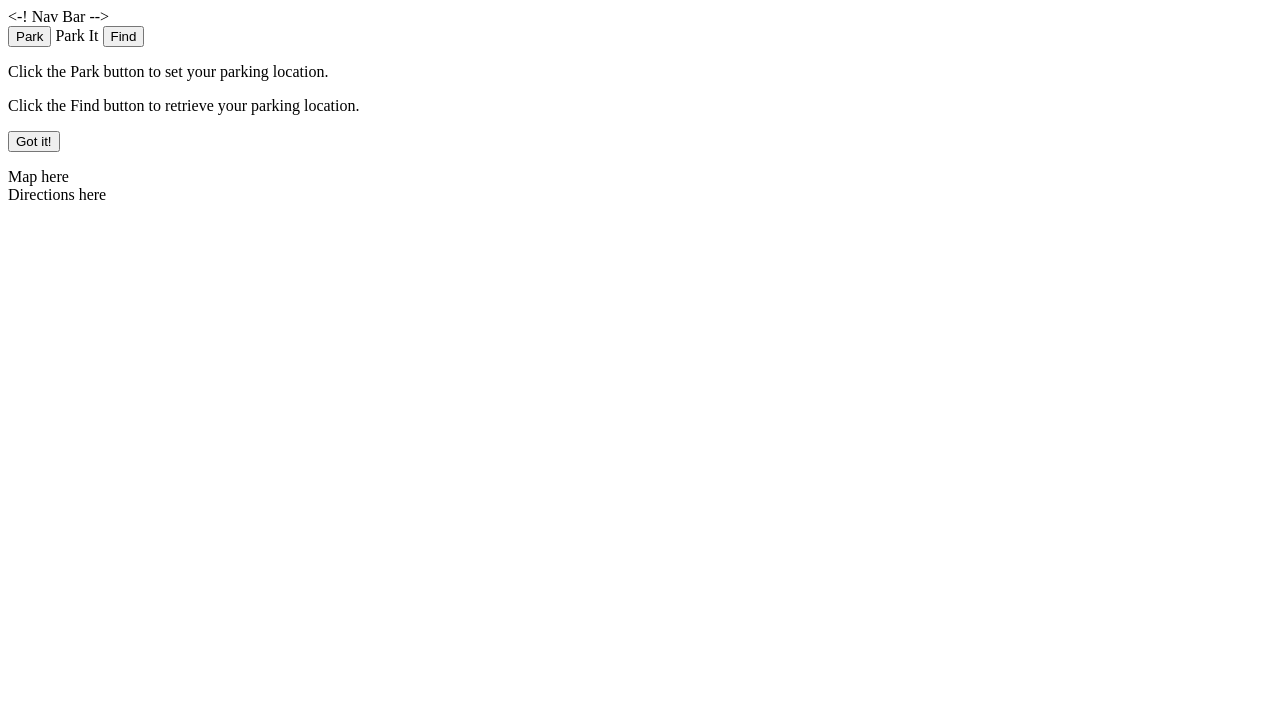
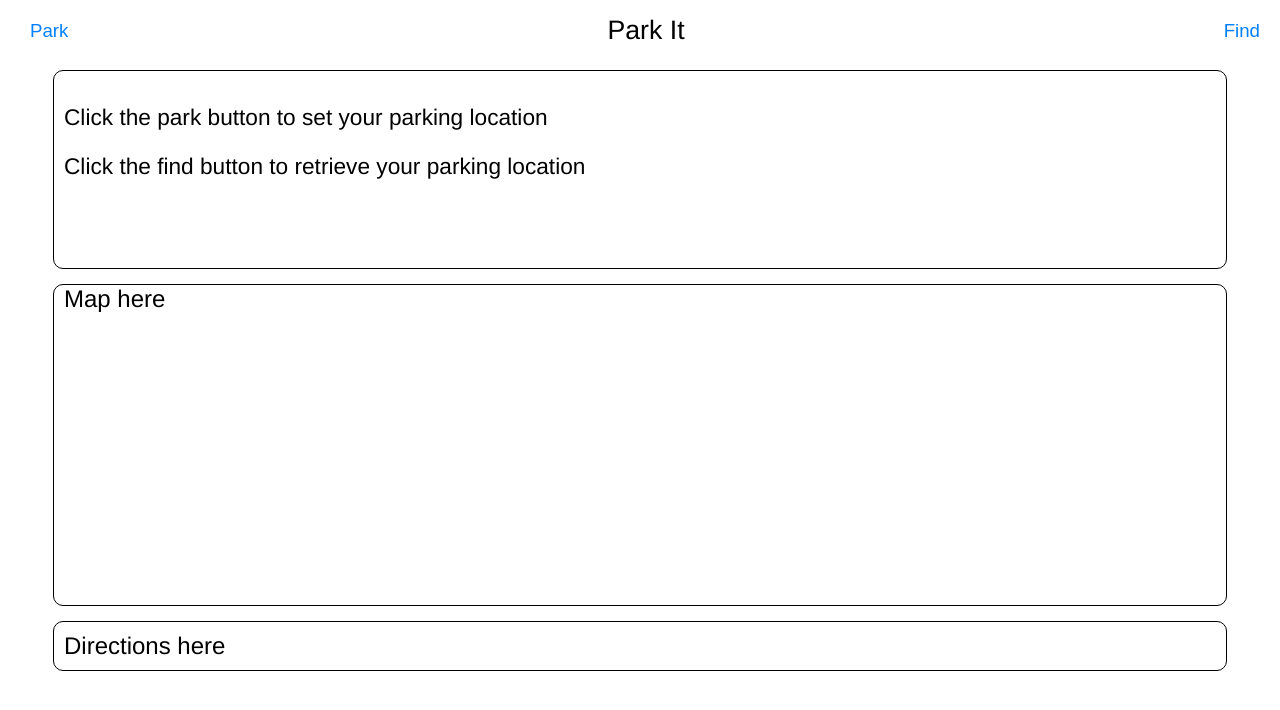
Before and after one commit to PavelRadchuk/park-it, a plain HTML site: page index.html in a window 1280 px wide. Drawn offline with Linux system fonts and the light colour scheme.

Commit message:
finished the ios and android styles

```diff
--- a/index.html
+++ b/index.html
@@ -2,26 +2,30 @@
 <html lang="en">
     <head>
         <meta charset="UTF-8">
-    <meta name="viewport" charset="width=device-width, initial-scale=1.0">
+        <meta name="viewport" content="width=device-width, inital-scale=1.0">
         <title>Park-It</title>
+
+        <link rel="stylesheet" href="./styles/park-it-ios.css">
     </head>
     <body>
-<-! Nav Bar -->
-<div id="navBar">
+    <!--Nav bar -->
+    <div id="navbar">
         <button id="park">Park</button>
         Park It
-    <button id="retrieve" >Find</button>
+        <button id="retrieve">Find</button>
     </div>
 
-    <div class="container">
+    <!-- content container -->
+    <div id="container">
         <div id="instructions">
-            <p>Click the Park button to set your parking location.</p>
-            <p>Click the Find button to retrieve your parking location.</p>
-            <p class="center"><button id="gotIt">Got it!</button></p>
+            <p>Click the park button to set your parking location</p>
+            <p>Click the find button to retrieve your parking location</p>
+            <p class="center">
+                <button id="gotIt">Got It!</button>
+            </p>
         </div>
         <div id="map">Map here</div>
         <div id="directions">Directions here</div>
     </div>
-
     </body>
 </html>
--- /dev/null
+++ b/styles/park-it-android.css
@@ -0,0 +1,71 @@
+body{
+    font-family: Roboto, sans-serif;
+    font-size: 18pt;
+}
+#navbar{
+    background-color: #2196f3;
+    color: white;
+    box-shadow: 3px 3px gray;
+    width:100%;
+    padding: 15px 5px;
+    font-size: 20pt;
+    text-align: center;
+    position: fixed; /* to top of screen*/
+    top: 0px;
+    left: 0px;
+    z-index:10;
+}
+#park{
+    float:left;
+}
+#retrieve{
+    border: 1px white solid;
+    float: right;
+}
+button{
+    background-color: #2196f3;
+    color: white;
+    padding: 5px 10px;
+    margin: 0px 15px;
+    font-size: 14pt;
+}
+#container{
+    position:absolute;/* container will sit beaneath nav bar*/
+    top:60px;
+    left: 0px;
+    width: 100%;
+}
+#instructions{
+    border: 1px black solid;
+    box-shadow: 3px 3px gray;
+    position: relative;
+    width: 90%;
+    margin: 10px auto;
+    padding: 10px;
+    font-size: 17pt;
+}
+#map{
+    border: 1px black solid;
+    box-shadow: 3px 3px gray;
+    position: relative;
+    height: 320px; /* necessary to display on screen*/
+    width: 90%;
+    margin:15px auto;
+    padding: 0px 10px;
+}
+#directions{
+    border: 1px black solid;
+    box-shadow: 3px 3px gray;
+    position:relative;
+    height: auto;
+    width:90%;
+    margin: 15px auto;
+    padding: 10px;
+}
+.center{
+    text-align: center;
+}
+
+#gotIt {
+    border: 1px black solid;
+}
--- /dev/null
+++ b/styles/park-it-ios.css
@@ -0,0 +1,75 @@
+body{
+    font-family: San Fransisco, Helvetica, sans-serif;
+    background-color: white;
+    font-size: 18pt;
+}
+#navbar{
+    color: black;
+    background-color: white;
+    width:100%;
+    padding: 15px 5px;
+    font-size: 20pt;
+    text-align: center;
+    position: fixed; /* to top of screen*/
+    top: 0px;
+    left: 0px;
+    z-index:10;
+}
+#park{
+    float:left;
+}
+#retrieve{
+    float: right;
+}
+button{
+    background-color: white;
+    border:none;
+    color: #0080ff;
+    padding: 5px 10px;
+    margin: 0px 15px;
+    font-size: 14pt;
+}
+#container{
+    position:absolute;
+    top:60px;
+    left: 0px;
+    width: 100%;
+}
+#instructions{
+    border-radius: 10px;
+    border: 1px solid;
+    background-color: white;
+    position: relative;
+    width: 90%;
+    margin: 10px auto;
+    padding: 10px;
+    font-size: 17pt;
+}
+#map{
+    border-radius: 10px;
+    border: 1px solid;
+    background-color: white;
+    position: relative;
+    height: 320px; /* necessary to display on screen */
+    width: 90%;
+    margin:15px auto;
+    padding: 0px 10px;
+}
+#directions{
+    border-radius: 10px;
+    border: 1px solid;
+    background-color: white;
+    position:relative;
+    height: auto;
+    width:90%;
+    margin: 15px auto;
+    padding: 10px;
+}
+.center{
+    text-align: center;
+}
+
+#gotIt{
+    color: white;
+    border-radius: 5px;
+}
--- a/styles/park-it.css
+++ b/styles/park-it.css
@@ -7,7 +7,7 @@ body {
     padding: 15px 5px;
     font-size: 20pt;
     text-align: center;
-    position: fixed; /*to top of screen */
+    position: fixed; /* to top of screen */
     top: 0px;
     left: 0px; z-index: 10; /* scrolling happens beneath navbar*/
 }
@@ -48,3 +48,14 @@ button {
     margin: 15px auto;
     padding: 0px 10px;
 }
+#directions {
+    position: relative;
+    height: auto;
+    width: 90%;
+    margin: 15px auto;
+    padding: 10px;
+}
+
+.center {
+    text-align: center;
+}
```
Lines whose indentation alone changed are shown as unchanged.
